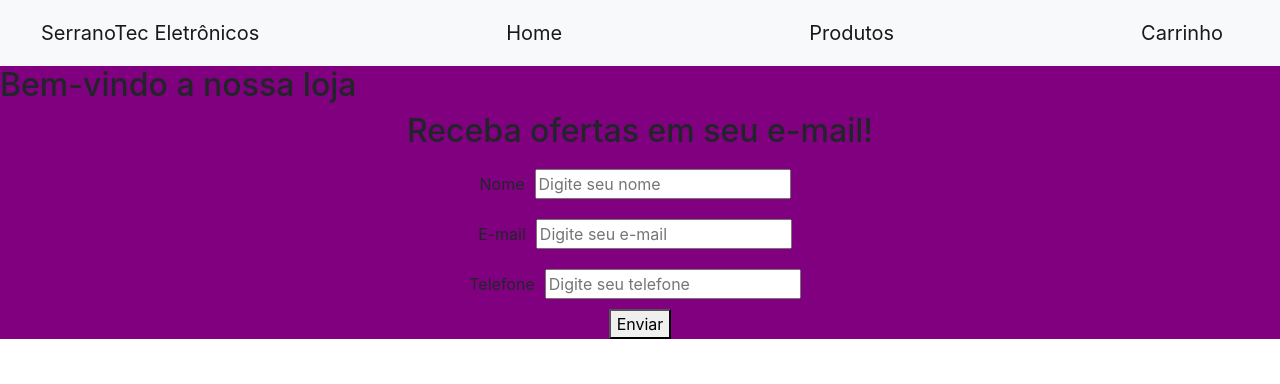
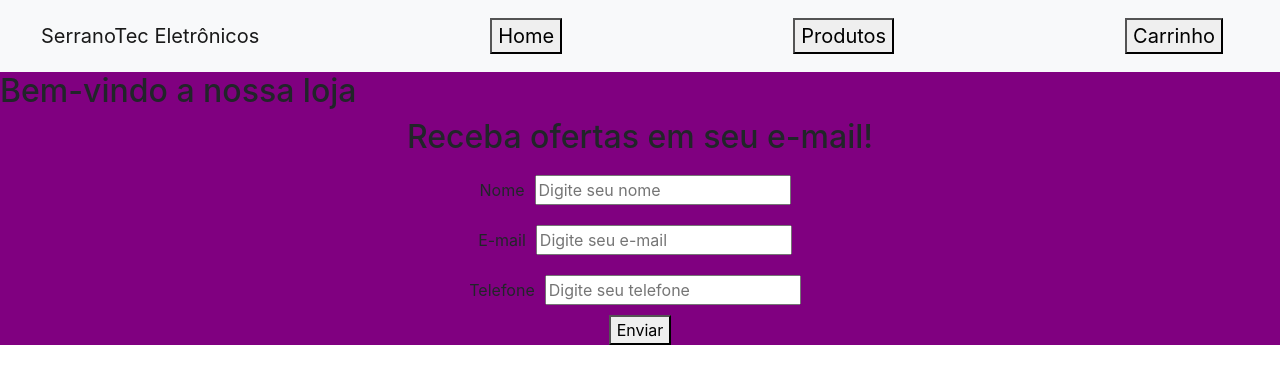
Before and after one commit to thamytolomei/Trabalho-de-React, a React (Vite) app: page / in a window 1280 px wide. Shown: the top 384 px of the page. Built offline with nearby package versions, Linux system fonts and the light colour scheme.

Commit message:
tentativa navbar

```diff
--- a/src/App.jsx
+++ b/src/App.jsx
@@ -12,6 +12,7 @@ function App() {
     <div>
       <div className="App">
         <Menu />
+
         <header className="App-header">
         <BrowserRouter>
           <Switch>
--- a/src/Menu.jsx
+++ b/src/Menu.jsx
@@ -6,13 +6,13 @@ function Menu() {
           SerranoTec Eletrônicos
           </a>
           <a style={{padding: "10px", listStyle:"none"}} className="navbar-brand" href="#">
-            Home
+            <button Link to = {"/home"}> Home</button>
           </a>
           <a style={{padding: "10px", listStyle:"none"}} className="navbar-brand" href="#">
-            Produtos
+          <button Link to = {"/produtos"}>Produtos</button>
           </a>
           <a style={{padding: "10px", listStyle:"none"}} className="navbar-brand" href="#">
-            Carrinho
+          <button Link to = {"/carrinho"}> Carrinho </button>
           </a>
         </div>
       </nav>
```
